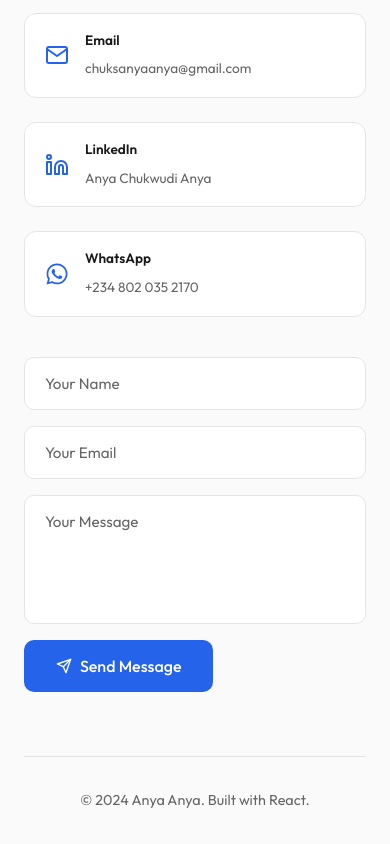
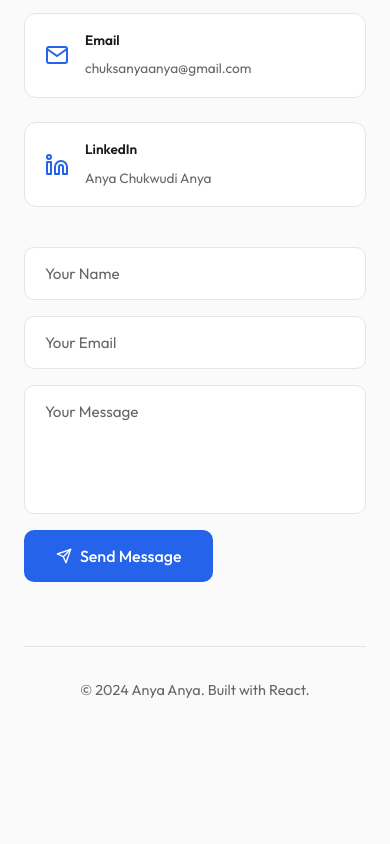
Before and after one commit to chuxs/anya-info, a React (Create React App) app: page / in a window 390 px wide. Shown: the part 5162-6006 px from the top of the page. After the commit the page ends 5928 px from the top, so only its background shows below. Built offline with nearby package versions, Linux system fonts and the light colour scheme.

Commit message:
Update contact information in contacts component: commented out WhatsApp link and changed phone number to new format.

```diff
--- a/src/components/contacts/contacts.jsx
+++ b/src/components/contacts/contacts.jsx
@@ -48,13 +48,13 @@ const Contact = () => {
             </div>
           </a>
 
-          <a href="https://api.whatsapp.com/send?phone=+2348020352170" target="_blank" rel="noopener noreferrer" className="contact-item">
+          {/* <a href="https://api.whatsapp.com/send?phone=+2348020352170" target="_blank" rel="noopener noreferrer" className="contact-item">
             <FaWhatsapp />
             <div>
               <h4>WhatsApp</h4>
-              <span>+234 802 035 2170</span>
+              <span>+1 236 975 2649</span>
             </div>
-          </a>
+          </a> */}
         </div>
 
         <form ref={form} onSubmit={sendEmail} className="contact-form">
```
